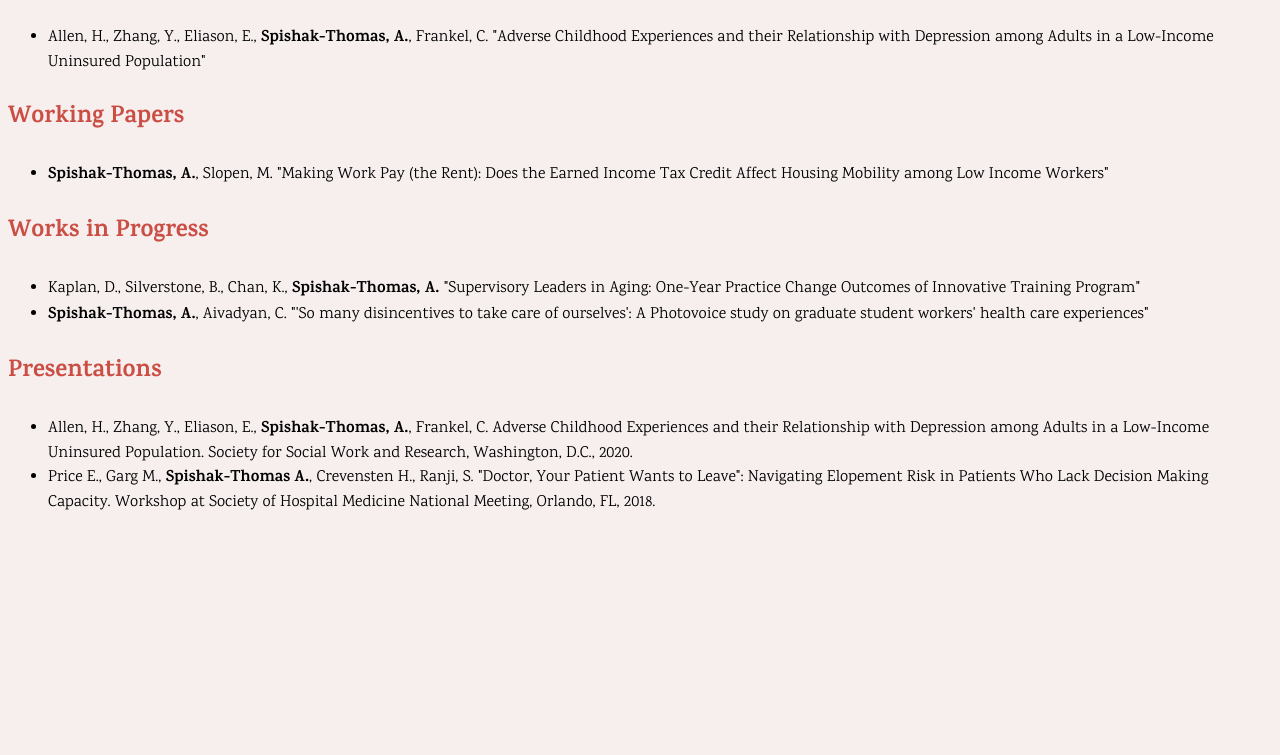
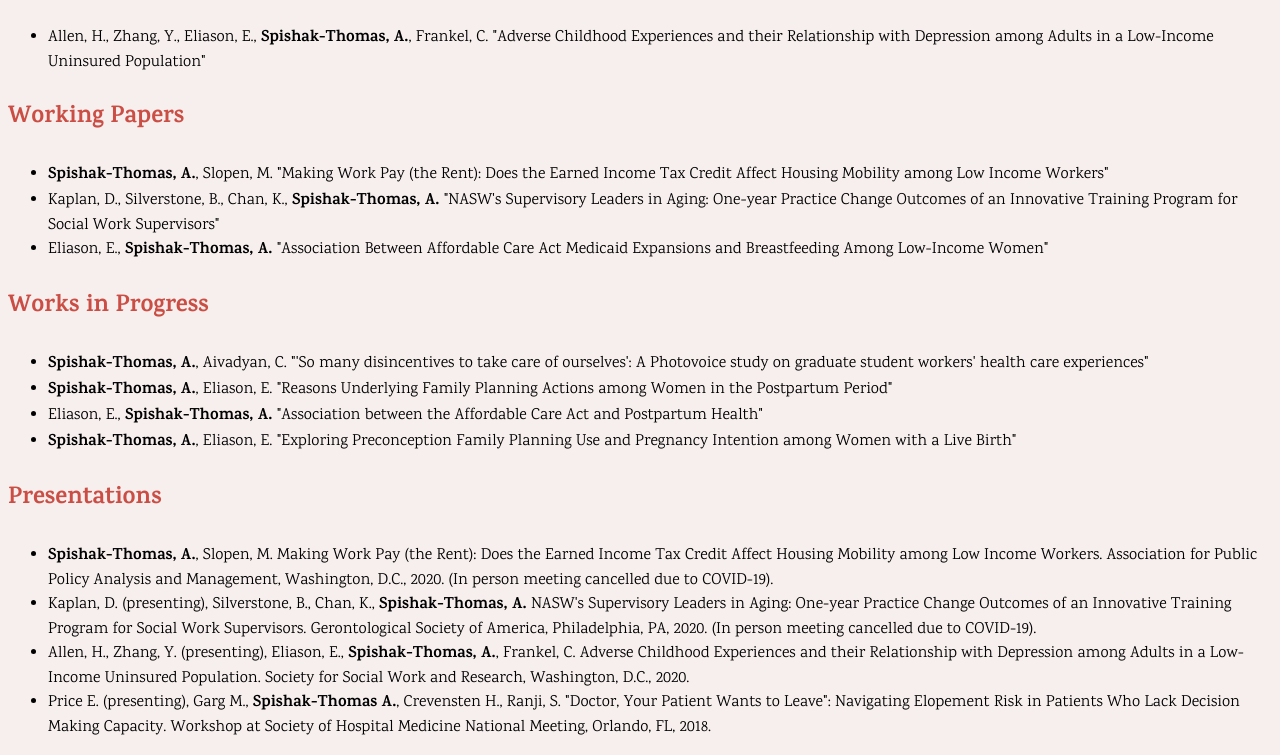
Before and after one commit to emspishak/ericspishak.com, a PHP site: page /research/ in a window 1280 px wide. Shown: the part 157-912 px from the top of the page. Before the commit the page ends 667 px from the top, so only its background shows below. Run offline with PHP 8.4, Linux system fonts and the light colour scheme.

Commit message:
Updates to the research page.

```diff
--- a/root/var/www/aspishakthomas.com/research/index.php
+++ b/root/var/www/aspishakthomas.com/research/index.php
@@ -20,20 +20,37 @@ top(Page::RESEARCH);
     Does the Earned Income Tax Credit Affect Housing Mobility among Low Income
     Workers"
   </li>
+  <li>
+    Kaplan, D., Silverstone, B., Chan, K., <strong>Spishak-Thomas, A.</strong>
+    "NASW's Supervisory Leaders in Aging: One-year Practice Change Outcomes of an
+    Innovative Training Program for Social Work Supervisors"
+  </li>
+  <li>
+    Eliason, E., <strong>Spishak-Thomas, A.</strong> "Association Between
+    Affordable Care Act Medicaid Expansions and Breastfeeding Among Low-Income
+    Women"
+  </li>
 </ul>
 
 <h3>Works in Progress</h3>
 
 <ul>
   <li>
-    Kaplan, D., Silverstone, B., Chan, K., <strong>Spishak-Thomas, A.</strong>
-    "Supervisory Leaders in Aging: One-Year Practice Change Outcomes of
-    Innovative Training Program"
-  </li>
-  <li>
     <strong>Spishak-Thomas, A.</strong>, Aivadyan, C. "'So many disincentives to
     take care of ourselves': A Photovoice study on graduate student workers'
     health care experiences"
+  </li>
+  <li>
+    <strong>Spishak-Thomas, A.</strong>, Eliason, E. "Reasons Underlying Family
+    Planning Actions among Women in the Postpartum Period"
+  </li>
+  <li>
+    Eliason, E., <strong>Spishak-Thomas, A.</strong> "Association between the
+    Affordable Care Act and Postpartum Health"
+  </li>
+  <li>
+    <strong>Spishak-Thomas, A.</strong>, Eliason, E. "Exploring Preconception
+    Family Planning Use and Pregnancy Intention among Women with a Live Birth"
   </li>
 </ul>
 
@@ -41,13 +58,26 @@ top(Page::RESEARCH);
 
 <ul>
   <li>
-    Allen, H., Zhang, Y., Eliason, E., <strong>Spishak-Thomas, A.</strong>,
+    <strong>Spishak-Thomas, A.</strong>, Slopen, M. Making Work Pay (the Rent):
+    Does the Earned Income Tax Credit Affect Housing Mobility among Low Income
+    Workers. Association for Public Policy Analysis and Management, Washington,
+    D.C., 2020. (In person meeting cancelled due to COVID-19).
+  </li>
+  <li>
+    Kaplan, D. (presenting), Silverstone, B., Chan, K., <strong>Spishak-Thomas,
+    A.</strong> NASW's Supervisory Leaders in Aging: One-year Practice Change
+    Outcomes of an Innovative Training Program for Social Work Supervisors.
+    Gerontological Society of America, Philadelphia, PA, 2020. (In person meeting
+    cancelled due to COVID-19).
+  </li>
+  <li>
+    Allen, H., Zhang, Y. (presenting), Eliason, E., <strong>Spishak-Thomas, A.</strong>,
     Frankel, C. Adverse Childhood Experiences and their Relationship with
     Depression among Adults in a Low-Income Uninsured Population. Society for
     Social Work and Research, Washington, D.C., 2020.
   </li>
   <li>
-    Price E., Garg M., <strong>Spishak-Thomas A.</strong>, Crevensten H., Ranji,
+    Price E. (presenting), Garg M., <strong>Spishak-Thomas A.</strong>, Crevensten H., Ranji,
     S. "Doctor, Your Patient Wants to Leave": Navigating Elopement Risk in
     Patients Who Lack Decision Making Capacity. Workshop at Society of Hospital
     Medicine National Meeting, Orlando, FL, 2018.
```
